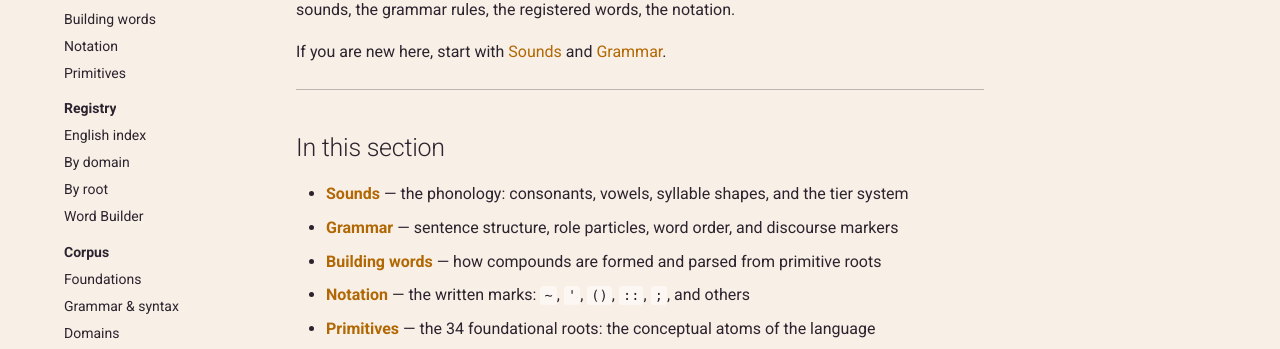
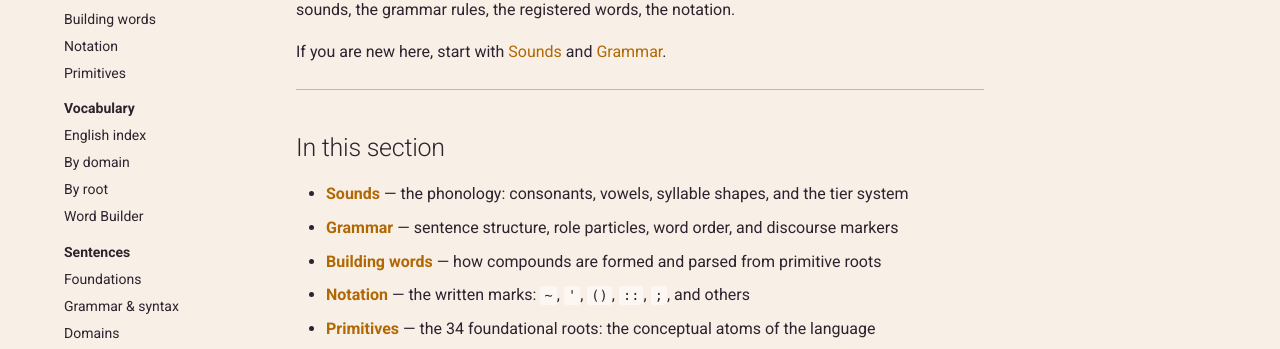
Before and after one commit to Arakendo/Tonesu, an MkDocs documentation site: the page built from www/docs/tonesu/index.md, in a window 1280 px wide. Shown: the part 256-605 px from the top of the page. Built offline with MkDocs 1.6.1 and Material for MkDocs 9.7.7, drawn with Linux system fonts in a browser that asks for light colours; comment, search, counter and statistics services are not loaded; some of the changed lines change nothing that is shown.

Commit message:
nav: add Vocabulary and Sentences label dividers to Tonesu sidebar

```diff
--- a/mkdocs.yml
+++ b/mkdocs.yml
@@ -57,14 +57,14 @@
       - Building words: tonesu/words.md
       - Notation: tonesu/notation.md
       - Primitives: tonesu/primitives.md
-    - Registry:
-      - tonesu/registry/index.md
+    - Vocabulary:
+      - Registry: tonesu/registry/index.md
       - English index: tonesu/registry/english.md
       - By domain: tonesu/registry/by-domain.md
       - By root: tonesu/registry/by-root.md
       - Word Builder: tonesu/builder.md
-    - Corpus:
-      - tonesu/corpus/index.md
+    - Sentences:
+      - Corpus: tonesu/corpus/index.md
       - Foundations: tonesu/corpus/foundations/index.md
       - Grammar & syntax: tonesu/corpus/grammar/index.md
       - Domains: tonesu/corpus/domains/index.md
```
